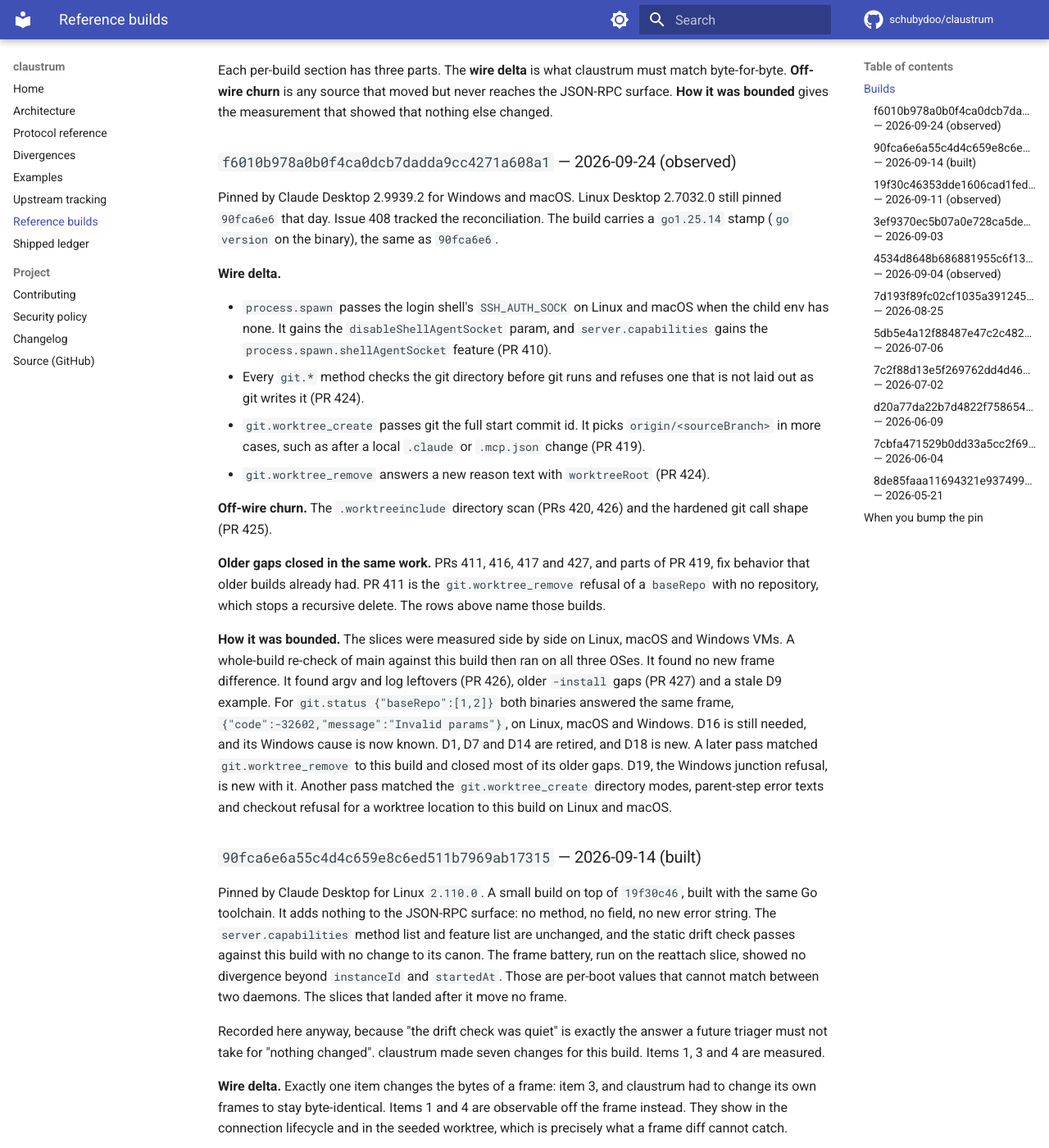
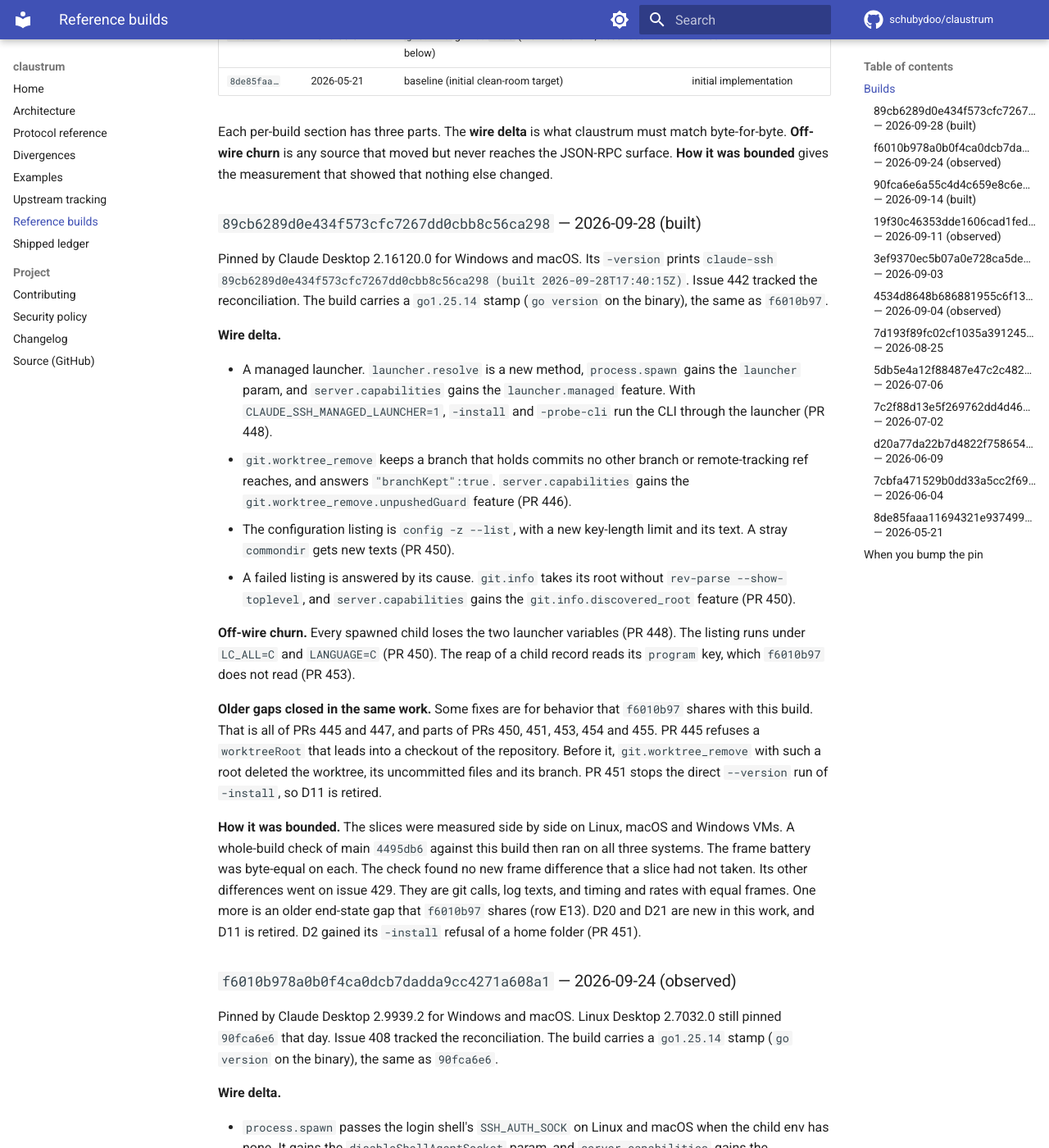
Before and after one commit to schubydoo/claustrum, an MkDocs documentation site: the page built from docs/REFERENCE-BUILDS.md, in a window 1280 px wide and 1400 px high, scrolled down 1154 px. Shown: the whole window at 82% size. Built offline with MkDocs 1.6.1 and Material for MkDocs 9.7.7, drawn with Linux system fonts in a browser that asks for light colours; comment, search, counter and statistics services are not loaded; some of the changed text lies outside the part shown.

Commit message:
chore: pin reference build 89cb6289
scripts/UPSTREAM_SHA now names 89cb6289, the build in Claude Desktop 2.16120.0 for Windows and macOS. docs/REFERENCE-BUILDS.md gains its entry with the wire delta and the older gaps closed. The baseline lines in UPSTREAM-TRACKING.md name the new pin. Refs issue 442.

Co-Authored-By: Claude Opus 5.5 <noreply@anthropic.com>

```diff
--- a/docs/REFERENCE-BUILDS.md
+++ b/docs/REFERENCE-BUILDS.md
@@ -21,6 +21,7 @@ release.
 
 | Reference SHA | Built (UTC) | Wire changes | Reconciled in |
 |---|---|---|---|
+| `89cb6289…` | 2026-09-28 (built) | one new method, one new `process.spawn` param, three new `server.capabilities` features, the `branchKept` member and new `git.*` texts. See below | [PRs 445–455](https://github.com/schubydoo/claustrum/pull/455) |
 | `f6010b97…` | 2026-09-24 (observed) | several frame changes in `git.*`, one new `process.spawn` param and one new `server.capabilities` feature. See below | [PRs 410–427](https://github.com/schubydoo/claustrum/pull/427) |
 | `90fca6e6…` | 2026-09-14 (built) | no surface change. claustrum made 7 changes, 3 of them client-visible and 1 of those on a frame. See below | [PRs 387–392](https://github.com/schubydoo/claustrum/pull/392) |
 | `19f30c46…` | 2026-09-11 (observed) | 2 changes + 4 off-wire subsystems + a new CLI mode. See below | [PRs 356–371](https://github.com/schubydoo/claustrum/pull/371), and the `ldd` bound under issue 408 |
@@ -37,6 +38,51 @@ Each per-build section has three parts. The **wire delta** is what claustrum
 must match byte-for-byte. **Off-wire churn** is any source that moved but never
 reaches the JSON-RPC surface. **How it was bounded** gives the measurement that
 showed that nothing else changed.
+
+### `89cb6289d0e434f573cfc7267dd0cbb8c56ca298` — 2026-09-28 (built)
+
+Pinned by Claude Desktop 2.16120.0 for Windows and macOS. Its `-version` prints
+`claude-ssh 89cb6289d0e434f573cfc7267dd0cbb8c56ca298 (built 2026-09-28T17:40:15Z)`.
+Issue 442 tracked the reconciliation. The build carries a `go1.25.14` stamp
+(`go version` on the binary), the same as `f6010b97`.
+
+**Wire delta.**
+
+- A managed launcher. `launcher.resolve` is a new method, `process.spawn` gains
+  the `launcher` param, and `server.capabilities` gains the `launcher.managed`
+  feature. With `CLAUDE_SSH_MANAGED_LAUNCHER=1`, `-install` and `-probe-cli` run
+  the CLI through the launcher (PR 448).
+- `git.worktree_remove` keeps a branch that holds commits no other branch or
+  remote-tracking ref reaches, and answers `"branchKept":true`.
+  `server.capabilities` gains the `git.worktree_remove.unpushedGuard` feature
+  (PR 446).
+- The configuration listing is `config -z --list`, with a new key-length limit
+  and its text. A stray `commondir` gets new texts (PR 450).
+- A failed listing is answered by its cause. `git.info` takes its root without
+  `rev-parse --show-toplevel`, and `server.capabilities` gains the
+  `git.info.discovered_root` feature (PR 450).
+
+**Off-wire churn.** Every spawned child loses the two launcher variables
+(PR 448). The listing runs under `LC_ALL=C` and `LANGUAGE=C` (PR 450). The reap
+of a child record reads its `program` key, which `f6010b97` does not read
+(PR 453).
+
+**Older gaps closed in the same work.** Some fixes are for behavior that
+`f6010b97` shares with this build. That is all of PRs 445 and 447, and parts of
+PRs 450, 451, 453, 454 and 455.
+PR 445 refuses a `worktreeRoot` that leads into a checkout of the repository.
+Before it, `git.worktree_remove` with such a root deleted the worktree, its
+uncommitted files and its branch. PR 451 stops the direct `--version` run of
+`-install`, so D11 is retired.
+
+**How it was bounded.** The slices were measured side by side on Linux, macOS
+and Windows VMs. A whole-build check of main `4495db6` against this build then
+ran on all three systems. The frame battery was byte-equal on each. The check
+found no new frame difference that a slice had not taken. Its other differences
+went on issue 429. They are git calls, log texts, and timing and rates with
+equal frames. One more is an older end-state gap that `f6010b97` shares
+(row E13). D20 and D21 are new in this work, and D11 is retired. D2 gained its
+`-install` refusal of a home folder (PR 451).
 
 ### `f6010b978a0b0f4ca0dcb7dadda9cc4271a608a1` — 2026-09-24 (observed)
 
```
Also changed, not shown: docs/UPSTREAM-TRACKING.md (+4 -4 lines), 1 other file.
